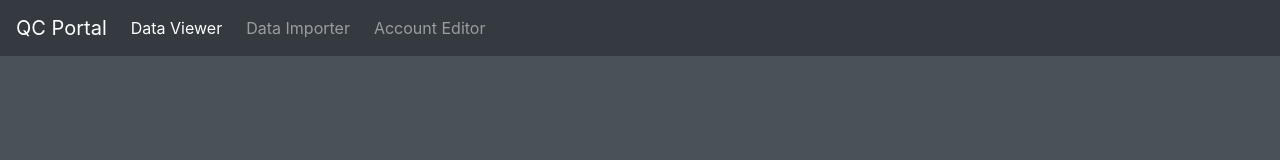
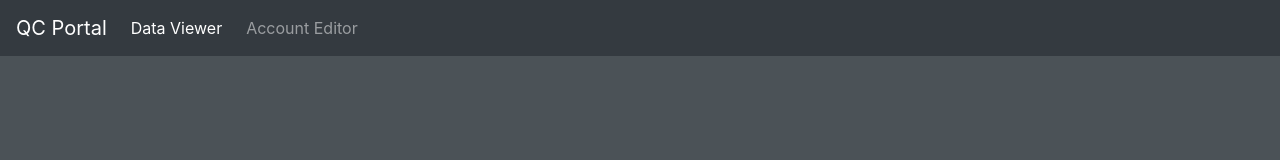
Before and after one commit to nzacha/QCPortal_Front_End, a plain HTML site: page src/navigation/index.html in a window 1280 px wide. Drawn offline with nearby package versions, Linux system fonts and the light colour scheme.

Commit message:
bug fixing removed files

```diff
--- a/src/navigation/index.html
+++ b/src/navigation/index.html
@@ -37,9 +37,6 @@
       <li id="data_viewer"  class="nav-item active mr-2">
         <a class="nav-link" href="#data_viewer" onclick="loadHTMLFrom('html-content', '../data_viewer/index', '../data_viewer/data_view');">Data Viewer <span class="sr-only">(current)</span></a>
       </li>
-      <li id="data_importer"  class="nav-item mr-2">
-        <a class="nav-link" href="#data_importer" onclick="loadHTMLFrom('html-content', '../data_importer/index', '../data_importer/data_import');">Data Importer</a>
-      </li>
       <li id="site_manager"  class="nav-item mr-2" style="display: none;">
         <a class="nav-link" href="#site_manager" onclick="loadHTMLFrom('html-content', '../site_editor/index', '../site_editor/site_edit');">Site Manager <span class="sr-only">(current)</span></a>
       </li>
--- a/src/navigation/navigation_script.js
+++ b/src/navigation/navigation_script.js
@@ -69,7 +69,7 @@ function addProject(value, index, array){
 function updateProjectSelector(){
 	account = JSON.parse(localStorage.getItem("Account"));
 	if(account.accountType === "admin"){
-		console.log(account);
+		//console.log(account);
 		account.projects.forEach(addProject);
 		if(account.projects.length > 1)
 			projectId = 0;
```
